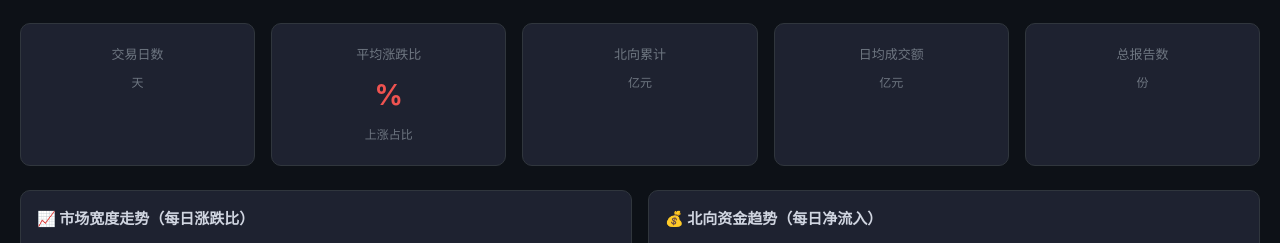
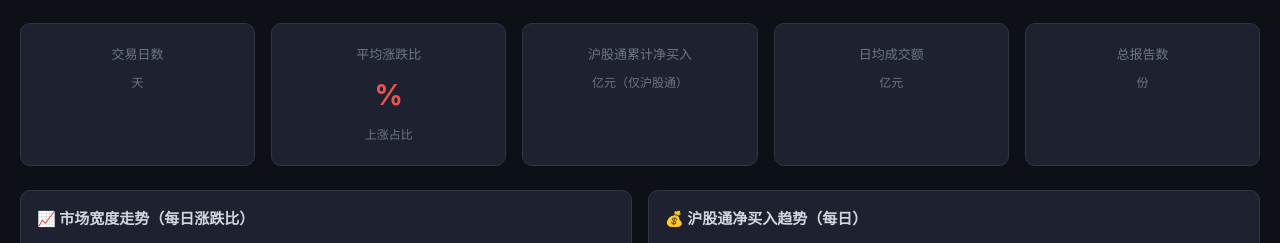
Before and after one commit to ad12398/a-share-report, a Python web app: template src/web/templates/stats.html in a window 1280 px wide. Shown: the part 94-337 px from the top of the page. Run offline with Jinja, Linux system fonts and the light colour scheme; the template is opened without the code that fills it, so the values that code supplies are empty; some libraries are stand-ins or nearby versions.

Commit message:
fix: relabel north flow as hgt-only in stats panel
- Chart title: 北向资金趋势 -> 沪股通净买入趋势
- KPI card: 北向累计 -> 沪股通累计净买入
- KPI sub: 亿元 -> 亿元（仅沪股通）

Co-Authored-By: Claude Fable 5 <noreply@anthropic.com>

```diff
--- a/src/web/templates/stats.html
+++ b/src/web/templates/stats.html
@@ -79,9 +79,9 @@
     <div class="kpi-sub">上涨占比</div>
   </div>
   <div class="kpi-card">
-    <div class="kpi-label">北向累计</div>
+    <div class="kpi-label">沪股通累计净买入</div>
     <div class="kpi-value" style="color:{{ 'var(--up, #4caf50)' if north_cumulative >= 0 else 'var(--down, #ef5350)' }}">{{ north_cumulative_str }}</div>
-    <div class="kpi-sub">亿元</div>
+    <div class="kpi-sub">亿元（仅沪股通）</div>
   </div>
   <div class="kpi-card">
     <div class="kpi-label">日均成交额</div>
@@ -101,7 +101,7 @@
     <div class="chart-inner" id="chart-breadth"></div>
   </div>
   <div class="chart-box">
-    <h3>💰 北向资金趋势（每日净流入）</h3>
+    <h3>💰 沪股通净买入趋势（每日）</h3>
     <div class="chart-inner" id="chart-north"></div>
   </div>
 </div>
```
